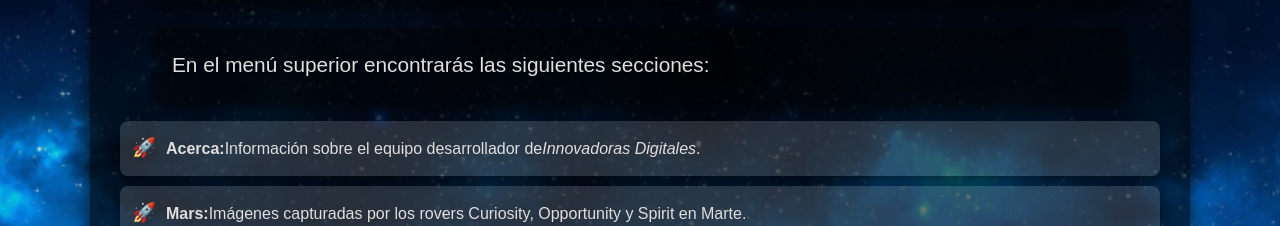
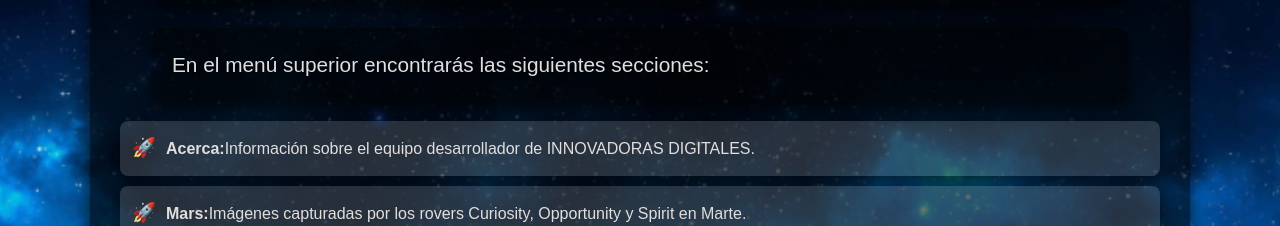
Before and after one commit to Kdnastone/astrolunar, a React (Vite) app: page /home in a window 1280 px wide. Shown: the part 980-1206 px from the top of the page. Built offline with nearby package versions, Linux system fonts and the light colour scheme.

Commit message:
Update Home.jsx

```diff
--- a/src/pages/Home.jsx
+++ b/src/pages/Home.jsx
@@ -25,7 +25,7 @@ const Home = () => {
         <ul>
           <li>
             <strong>Acerca: </strong> Información sobre el equipo desarrollador de
-             <em> Innovadoras Digitales </em>.
+             INNOVADORAS DIGITALES.
           </li>
           <li>
             <strong>Mars: </strong> Imágenes capturadas por los rovers Curiosity,
```
